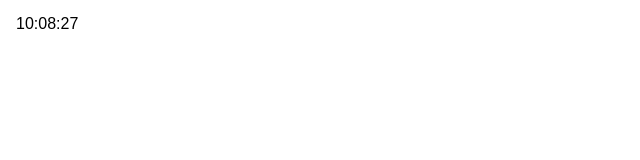
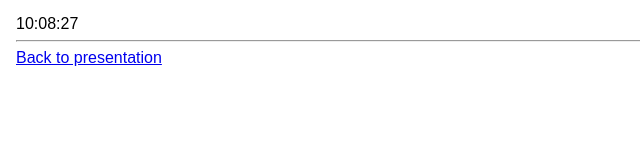
Before and after one commit to megoth/jsintro, a website: page examples/clock-js.html in a window 1280 px wide. Shown: the whole page, without its empty margins (0-640 px from the left). Drawn offline with nearby package versions, Linux system fonts and the light colour scheme.

Commit message:
Fixed links in clock examples

```diff
--- a/examples/clock-js.html
+++ b/examples/clock-js.html
@@ -7,5 +7,7 @@
 </head>
 <body onload="startTime()">
 	<div id="clock"></div>
+	<hr />
+	<a href="../#/clock-js">Back to presentation</a>
 </body>
 </html>
```
Also changed, not shown: examples/clock-jquery.html (+1 -1 lines).
